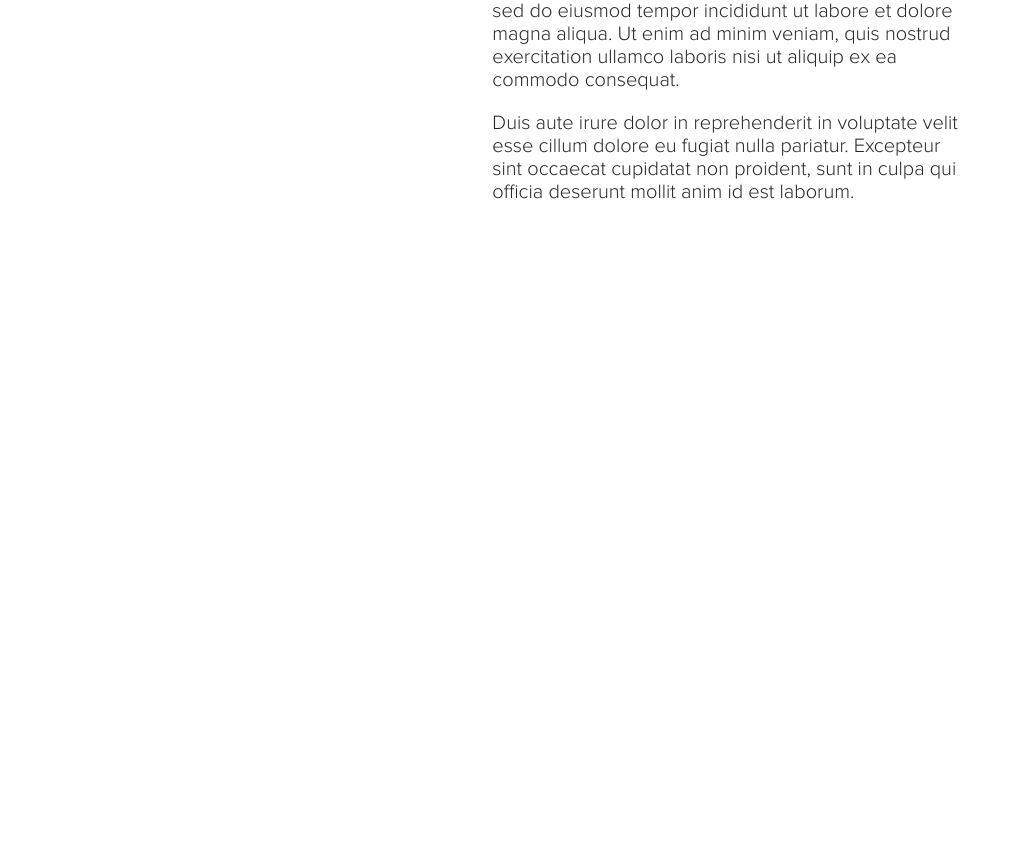
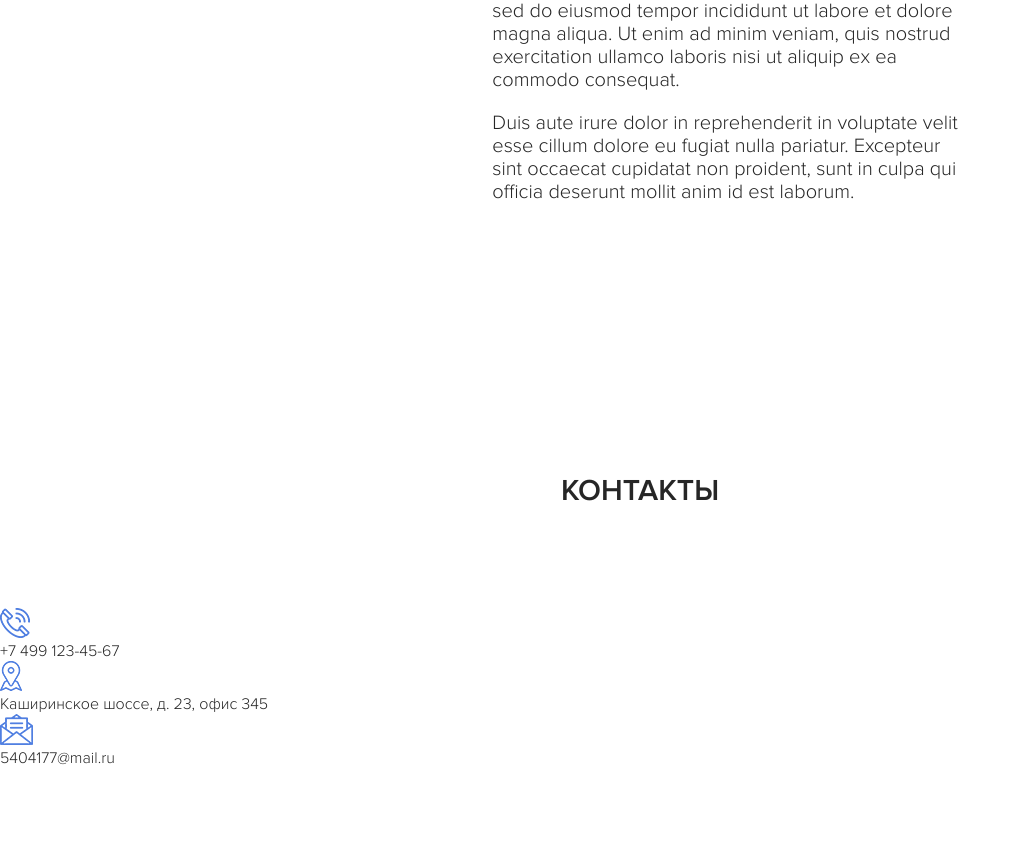
Before and after one commit to def9107/skinali, a plain HTML site: page index.html in a window 1280 px wide. Shown: the part 7332-8199 px from the top of the page, without its empty margins (0-1019 px from the left). Before the commit the page ends 7681 px from the top, so only its background shows below. Drawn offline with Linux system fonts and the light colour scheme; a script that the page names is missing.

Commit message:
сверстан блок контакты без css

```diff
--- a/index.html
+++ b/index.html
@@ -556,6 +556,27 @@
     </section>
     <!-- /.section factory -->
 
+    <section class="section contacts">
+      <h2 class="section-title section__title">
+        Контакты
+      </h2>
+      <div class="contacts-block">
+        <div class="contacts-block__item">
+          <div class="contacts-block__image"><img src="img/contacts/contact-image-1.png" alt="наш телефон"></div>
+          <div class="contacts-block__text">+7 499 123-45-67</div>
+        </div>
+        <div class="contacts-block__item">
+          <div class="contacts-block__image"><img src="img/contacts/contact-image-2.png" alt="наш адрес"></div>
+          <div class="contacts-block__text">Каширинское шоссе, д. 23, офис 345</div>
+        </div>
+        <div class="contacts-block__item">
+          <div class="contacts-block__image"><img src="img/contacts/contact-image-3.png" alt="наша почта"></div>
+          <div class="contacts-block__text">5404177@mail.ru</div>
+        </div>
+      </div>
+      <!-- /.contacts-block -->
+    </section>
+    <!-- /.section contacts -->
   </main>
 
   <!--Подключение обратной связи-->
--- a/sass/blocks/_offer.sass
+++ b/sass/blocks/_offer.sass
@@ -52,6 +52,7 @@
     &-block
       background: none
       background-color: #fff
+      text-align: center
 @media (max-width: 768px)
   .offer
     &-block
```
Also changed, not shown: css/style.css, img/contacts/contact-image-1.png (added), img/contacts/contact-image-2.png (added), img/contacts/contact-image-3.png (added), sass/blocks/_contacts.sass (added), 1 other file.
